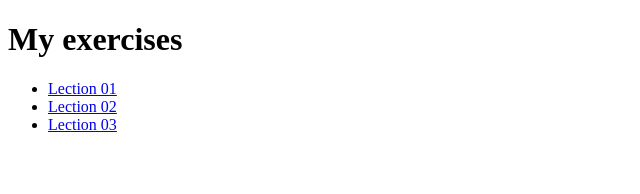
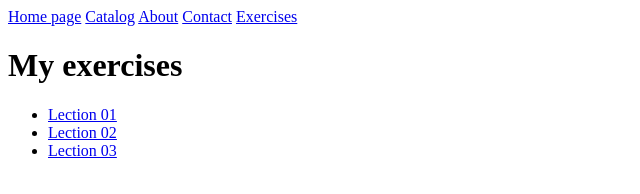
Before and after one commit to Alex220044/Alex220044.github.io, a plain HTML site: page exercises/index.html in a window 1280 px wide. Shown: the whole page, without its empty margins (0-640 px from the left). Drawn offline with Linux system fonts and the light colour scheme.

Commit message:
exercises

```diff
--- a/exercises/index.html
+++ b/exercises/index.html
@@ -6,6 +6,15 @@
     <title>My exercises</title>
 </head>
 <body>
+     <header>
+        <nav>
+        <a href="index.html">Home page</a>
+        <a href="catalog.html">Catalog</a>
+        <a href="about.html">About</a>
+        <a href="contact.html">Contact</a>
+        <a href="./exercises/index.html">Exercises</a>
+        </nav>
+    </header>
     <h1>My exercises</h1>
     <ul>
         <li><a href="./lecture-01/index.html">Lection 01</a></li>
```
Also changed, not shown: index.html (+3 -3 lines).
